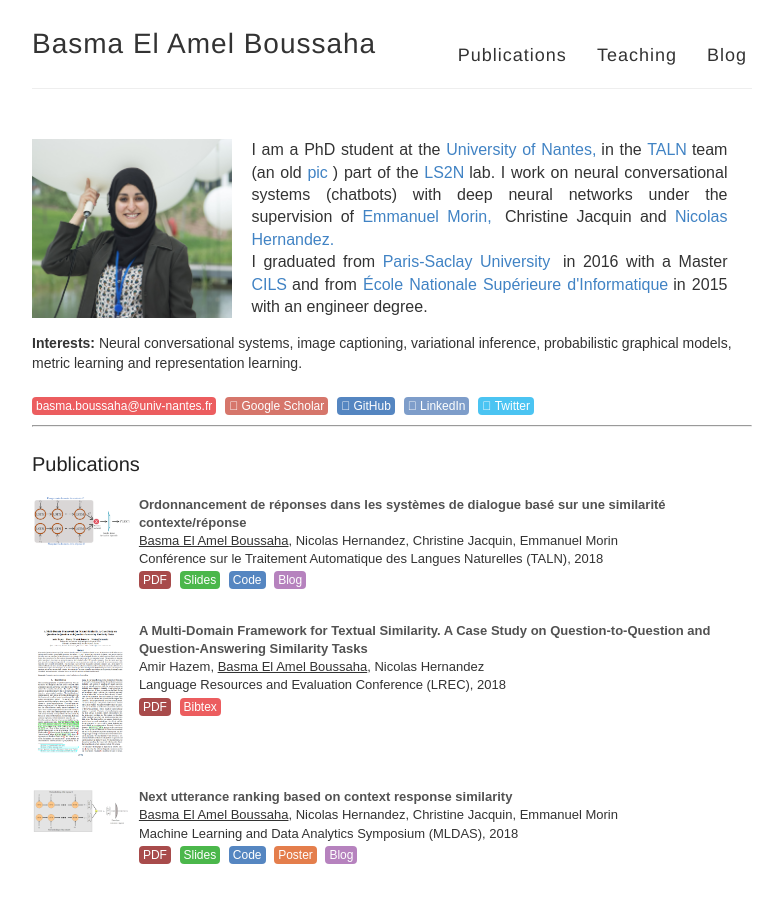
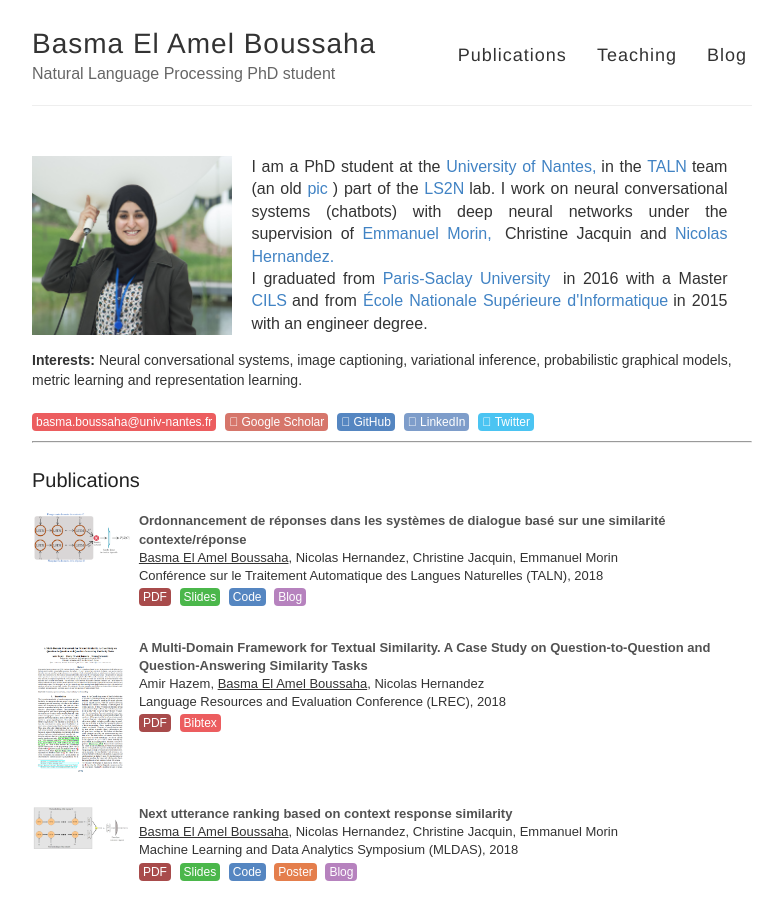
Before and after one commit to basma-boussahaa/basma-boussahaa.github.io, a Jekyll site: the page built from index.html, in a window 1280 px wide. Shown: the top 898 px of the page, without its empty margins (248-1031 px from the left). Built offline with Jekyll 4.4.1, drawn with Linux system fonts in a browser that asks for light colours; part of the change alters nothing that is shown.

Commit message:
fix courses

```diff
--- a/_config.yml
+++ b/_config.yml
@@ -6,7 +6,7 @@
 name: Basma El Amel Boussaha
 
 # Short bio or description (displayed in the header)
-#description: Natural Language Processing PhD student
+description: Natural Language Processing PhD student
 
 # URL of your avatar or profile pic (you could use your GitHub profile pic)
 avatar:
```
